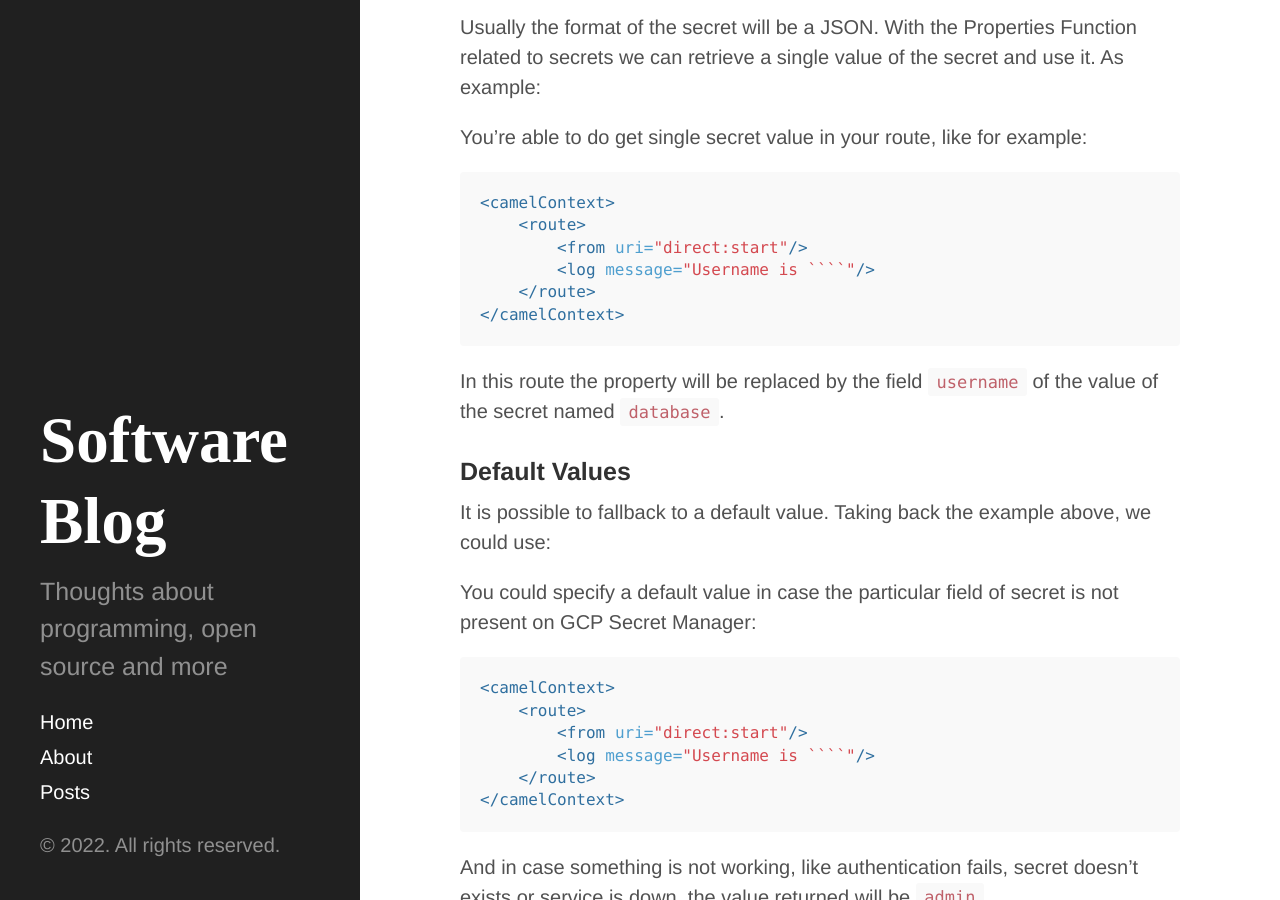
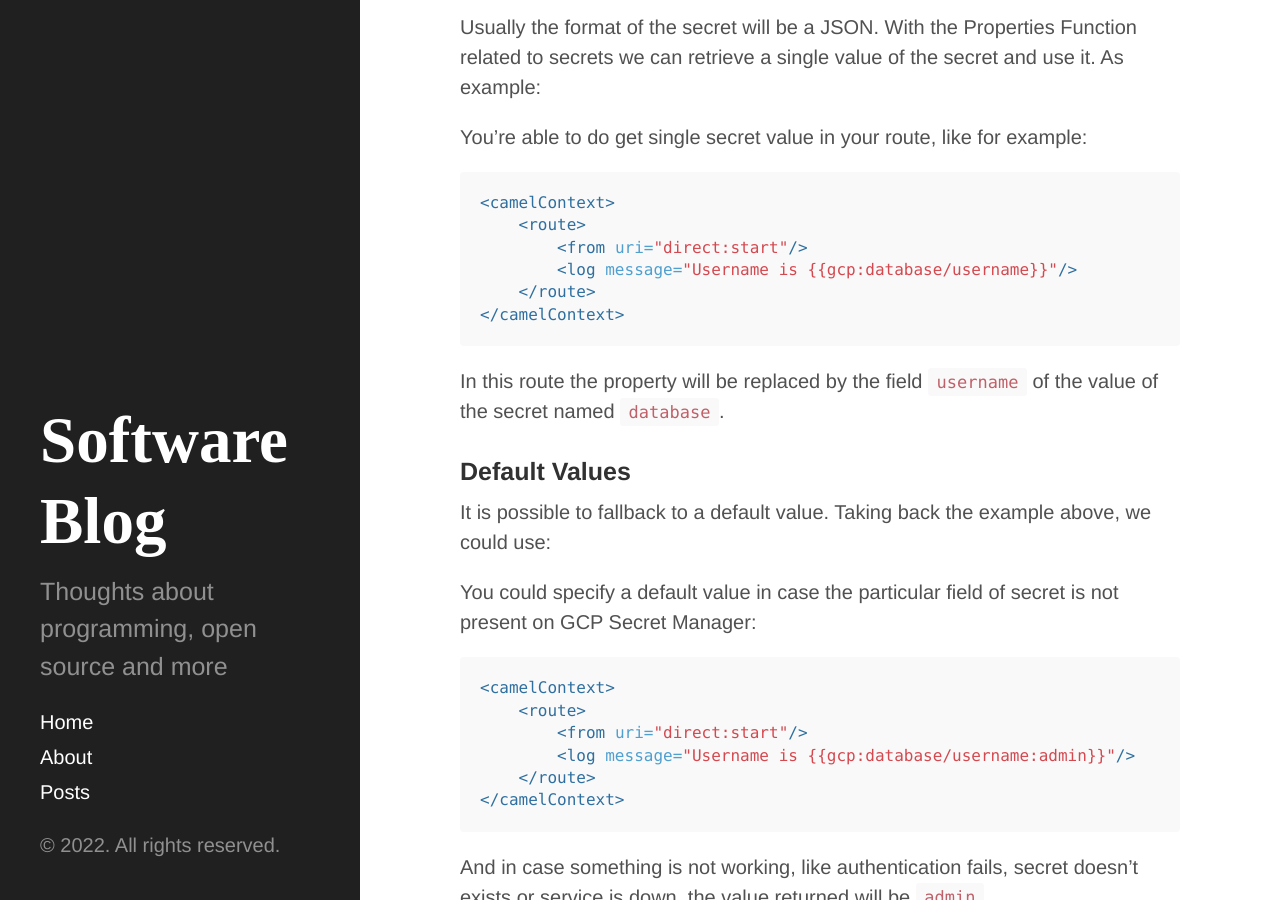
Before and after one commit to oscerd/oscerd.github.io, a Jekyll site: the page built from _posts/2022-03-24-camel-vault-cloud-provider.md, in a window 1280 px wide and 900 px high, scrolled down 4254 px. Built offline with Jekyll 4.4.1, drawn with Linux system fonts in a browser that asks for light colours; some of the changed text lies outside the part shown.

Commit message:
Fix Properties in codeblock are not displayed

````diff
--- a/_posts/2022-03-24-camel-vault-cloud-provider.md
+++ b/_posts/2022-03-24-camel-vault-cloud-provider.md
@@ -33,25 +33,30 @@ The Vault feature works by specifying a particular prefix while using the Proper
 
 For example for AWS:
 
+{% raw %}
 ```xml
 <camelContext>
     <route>
         <from uri="direct:start"/>
-        <log message="Username is ``{{aws:username}}``"/>
+        <log message="Username is {{aws:username}}"/>
     </route>
 </camelContext>
 ```
+{% endraw %}
 
 or
 
+
+{% raw %}
 ```xml
 <camelContext>
     <route>
         <from uri="direct:start"/>
-        <log message="Username is ``{{gcp:username}}``"/>
+        <log message="Username is {{gcp:username}}"/>
     </route>
 </camelContext>
 ```
+{% endraw %}
 
 This notation will allow to run the following workflow while starting a camel route:
 - Connect and authenticate to AWS Secret Manager (or GCP)
@@ -150,14 +155,16 @@ Usually the format of the secret will be a JSON. With the Properties Function re
 
 You're able to do get single secret value in your route, like for example:
 
+{% raw %}
 ```xml
 <camelContext>
     <route>
         <from uri="direct:start"/>
-        <log message="Username is ``{{gcp:database/username}}``"/>
+        <log message="Username is {{gcp:database/username}}"/>
     </route>
 </camelContext>
 ```
+{% endraw %}
 
 In this route the property will be replaced by the field `username` of the value of the secret named `database`.
 
@@ -167,14 +174,16 @@ It is possible to fallback to a default value. Taking back the example above, we
 
 You could specify a default value in case the particular field of secret is not present on GCP Secret Manager:
 
+{% raw %}
 ```xml
 <camelContext>
     <route>
         <from uri="direct:start"/>
-        <log message="Username is ``{{gcp:database/username:admin}}``"/>
+        <log message="Username is {{gcp:database/username:admin}}"/>
     </route>
 </camelContext>
 ```
+{% endraw %}
 
 And in case something is not working, like authentication fails, secret doesn't exists or service is down, the value returned will be `admin`.
 
````
